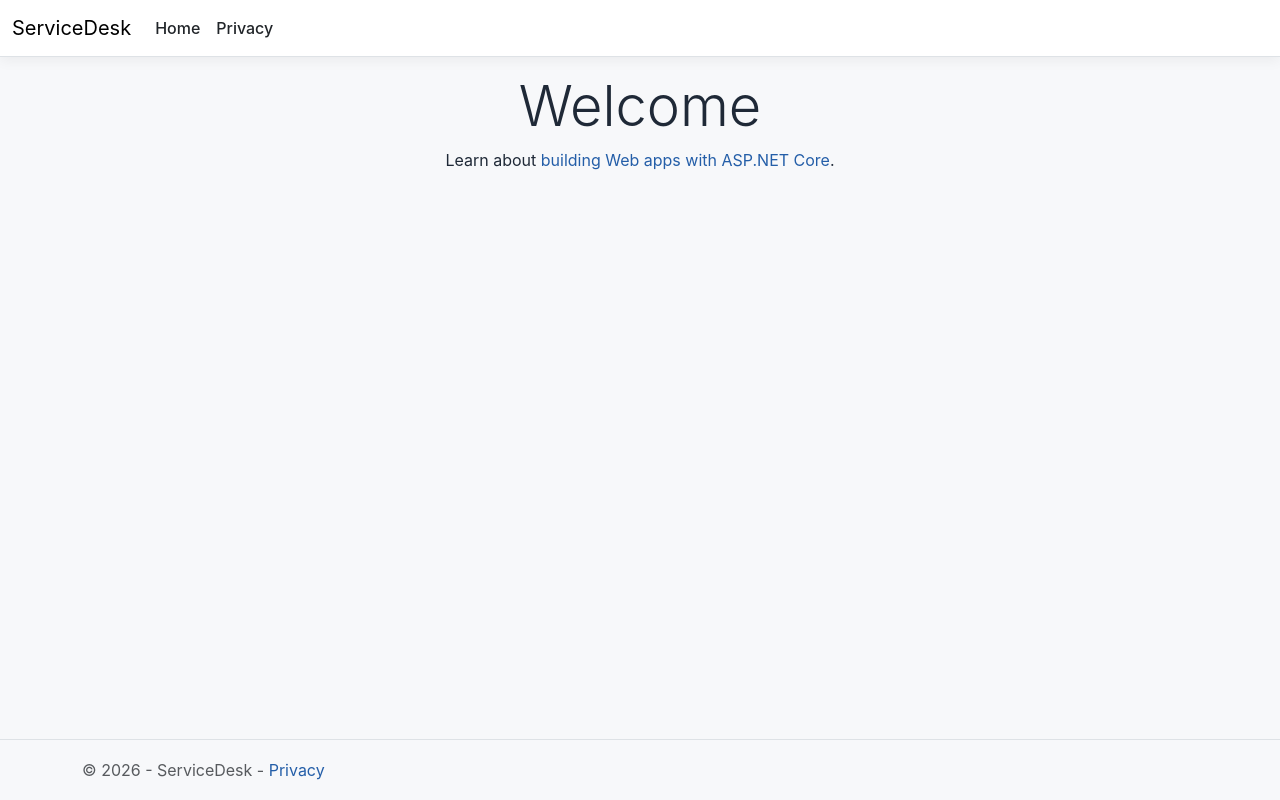
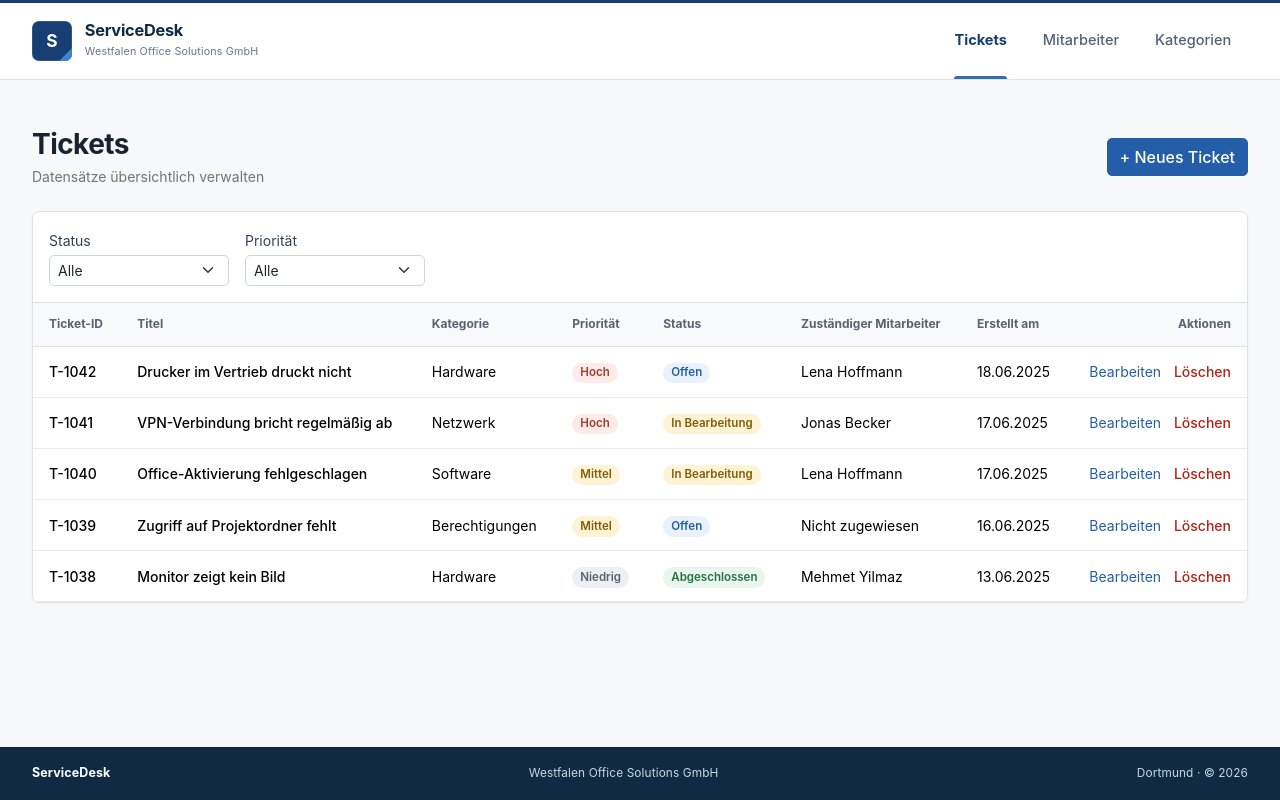
Before and after one commit to BITLC-dev-lab/ServiceDesk, an ASP.NET Core app: page / in a window 1280 px wide. Run offline with ASP.NET Core 8, Linux system fonts and the light colour scheme; style sheets or scripts are compiled from the project's sources.

Commit message:
feat:#40 add index ticket

```diff
--- a/ServiceDesk/Program.cs
+++ b/ServiceDesk/Program.cs
@@ -36,7 +36,7 @@ namespace ServiceDesk
             app.MapStaticAssets();
             app.MapControllerRoute(
                 name: "default",
-                pattern: "{controller=Home}/{action=Index}/{id?}")
+                pattern: "{controller=Tickets}/{action=Index}/{id?}")
                 .WithStaticAssets();
 
             app.Run();
--- a/ServiceDesk/Views/Shared/_Layout.cshtml
+++ b/ServiceDesk/Views/Shared/_Layout.cshtml
@@ -1,50 +1,69 @@
+@{
+  var currentController = ViewContext.RouteData.Values["controller"]?.ToString();
+}
 <!DOCTYPE html>
-<html lang="en">
+<html lang="de">
 <head>
-    <meta charset="utf-8" />
-    <meta name="viewport" content="width=device-width, initial-scale=1.0" />
-    <title>@ViewData["Title"] - ServiceDesk</title>
-    <script type="importmap"></script>
-    <link rel="stylesheet" href="~/lib/bootstrap/dist/css/bootstrap.min.css" />
-    <link rel="stylesheet" href="~/css/site.css" asp-append-version="true" />
-    <link rel="stylesheet" href="~/ServiceDesk.styles.css" asp-append-version="true" />
+  <meta charset="utf-8" />
+  <meta name="viewport" content="width=device-width, initial-scale=1" />
+  <title>@ViewData["Title"] | ServiceDesk</title>
+  <link
+    href="https://cdn.jsdelivr.net/npm/bootstrap@5.3.3/dist/css/bootstrap.min.css"
+    rel="stylesheet"
+  />
+  <link rel="stylesheet" href="~/css/site.css" asp-append-version="true" />
 </head>
 <body>
-    <header>
-        <nav class="navbar navbar-expand-sm navbar-toggleable-sm navbar-light bg-white border-bottom box-shadow mb-3">
-            <div class="container-fluid">
-                <a class="navbar-brand" asp-area="" asp-controller="Home" asp-action="Index">ServiceDesk</a>
-                <button class="navbar-toggler" type="button" data-bs-toggle="collapse" data-bs-target=".navbar-collapse" aria-controls="navbarSupportedContent"
-                        aria-expanded="false" aria-label="Toggle navigation">
-                    <span class="navbar-toggler-icon"></span>
-                </button>
-                <div class="navbar-collapse collapse d-sm-inline-flex justify-content-between">
-                    <ul class="navbar-nav flex-grow-1">
-                        <li class="nav-item">
-                            <a class="nav-link text-dark" asp-area="" asp-controller="Home" asp-action="Index">Home</a>
-                        </li>
-                        <li class="nav-item">
-                            <a class="nav-link text-dark" asp-area="" asp-controller="Home" asp-action="Privacy">Privacy</a>
-                        </li>
-                    </ul>
-                </div>
-            </div>
+  <div class="app-shell">
+    <header class="sd-header">
+      <div class="container-xl header-row">
+        <a class="brand" asp-controller="Tickets" asp-action="Index" aria-label="ServiceDesk Startseite">
+          <span class="brand-mark" aria-hidden="true">
+            <span class="brand-mark-letter">S</span>
+            <span class="brand-mark-accent"></span>
+          </span>
+          <span class="brand-copy">
+            <strong>ServiceDesk</strong>
+            <small>Westfalen Office Solutions GmbH</small>
+          </span>
+        </a>
+        <nav class="sd-nav" aria-label="Hauptnavigation">
+          <a
+            class="nav-link @(currentController == "Tickets" ? "active" : null)"
+            asp-controller="Tickets"
+            asp-action="Index"
+            aria-current="@(currentController == "Tickets" ? "page" : null)"
+          >Tickets</a>
+          <a
+            class="nav-link @(currentController == "Employees" ? "active" : null)"
+            asp-controller="Employees"
+            asp-action="Index"
+            aria-current="@(currentController == "Employees" ? "page" : null)"
+          >Mitarbeiter</a>
+          <a
+            class="nav-link @(currentController == "Categories" ? "active" : null)"
+            asp-controller="Categories"
+            asp-action="Index"
+            aria-current="@(currentController == "Categories" ? "page" : null)"
+          >Kategorien</a>
         </nav>
+      </div>
     </header>
-    <div class="container">
-        <main role="main" class="pb-3">
-            @RenderBody()
-        </main>
-    </div>
 
-    <footer class="border-top footer text-muted">
-        <div class="container">
-            &copy; 2026 - ServiceDesk - <a asp-area="" asp-controller="Home" asp-action="Privacy">Privacy</a>
-        </div>
+    <main class="container-xl py-4 py-md-5">
+      @RenderBody()
+    </main>
+
+    <footer class="sd-footer">
+      <div class="container-xl footer-row">
+        <strong>ServiceDesk</strong>
+        <span>Westfalen Office Solutions GmbH</span>
+        <span>Dortmund · © 2026</span>
+      </div>
     </footer>
-    <script src="~/lib/jquery/dist/jquery.min.js"></script>
-    <script src="~/lib/bootstrap/dist/js/bootstrap.bundle.min.js"></script>
-    <script src="~/js/site.js" asp-append-version="true"></script>
-    @await RenderSectionAsync("Scripts", required: false)
+  </div>
+
+  <script src="https://cdn.jsdelivr.net/npm/bootstrap@5.3.3/dist/js/bootstrap.bundle.min.js"></script>
+  @await RenderSectionAsync("Scripts", required: false)
 </body>
 </html>
--- /dev/null
+++ b/ServiceDesk/Views/Tickets/Index.cshtml
@@ -0,0 +1,204 @@
+@{
+  ViewData["Title"] = "Tickets";
+}
+
+<div class="d-flex flex-wrap align-items-center justify-content-between gap-3 mb-4">
+  <div>
+    <h1 class="h3 mb-1">Tickets</h1>
+    <p class="text-secondary small mb-0">Datensätze übersichtlich verwalten</p>
+  </div>
+  <a class="btn btn-primary" asp-controller="Tickets" asp-action="Create">+ Neues Ticket</a>
+</div>
+<div class="card sd-card">
+  <div class="card-body border-bottom">
+    <div class="row g-3 filter-row">
+      <div class="col-sm-6 col-md-auto">
+        <label for="status" class="form-label small mb-1">Status</label
+        ><select id="status" class="form-select form-select-sm">
+          <option>Alle</option>
+          <option>Offen</option>
+          <option>In Bearbeitung</option>
+          <option>Abgeschlossen</option>
+        </select>
+      </div>
+      <div class="col-sm-6 col-md-auto">
+        <label for="priority" class="form-label small mb-1">Priorität</label
+        ><select id="priority" class="form-select form-select-sm">
+          <option>Alle</option>
+          <option>Niedrig</option>
+          <option>Mittel</option>
+          <option>Hoch</option>
+        </select>
+      </div>
+    </div>
+  </div>
+  <div class="table-responsive">
+    <table class="table sd-table align-middle mb-0">
+      <thead>
+        <tr>
+          <th>Ticket-ID</th>
+          <th>Titel</th>
+          <th>Kategorie</th>
+          <th>Priorität</th>
+          <th>Status</th>
+          <th>Zuständiger Mitarbeiter</th>
+          <th>Erstellt am</th>
+          <th class="text-end">Aktionen</th>
+        </tr>
+      </thead>
+      <tbody>
+        <tr>
+          <td class="fw-medium text-nowrap">T-1042</td>
+          <td class="title-cell">Drucker im Vertrieb druckt nicht</td>
+          <td>Hardware</td>
+          <td><span class="sd-badge badge-hoch">Hoch</span></td>
+          <td><span class="sd-badge badge-offen">Offen</span></td>
+          <td>Lena Hoffmann</td>
+          <td class="text-nowrap">18.06.2025</td>
+          <td>
+            <div class="action-links justify-content-end">
+              <a asp-controller="Tickets" asp-action="Edit">Bearbeiten</a>
+              <button
+                data-bs-toggle="modal"
+                data-bs-target="#deleteModal"
+                data-label="T-1042"
+              >
+                Löschen
+              </button>
+            </div>
+          </td>
+        </tr>
+        <tr>
+          <td class="fw-medium text-nowrap">T-1041</td>
+          <td class="title-cell">VPN-Verbindung bricht regelmäßig ab</td>
+          <td>Netzwerk</td>
+          <td><span class="sd-badge badge-hoch">Hoch</span></td>
+          <td><span class="sd-badge badge-in-bearbeitung">In Bearbeitung</span></td>
+          <td>Jonas Becker</td>
+          <td class="text-nowrap">17.06.2025</td>
+          <td>
+            <div class="action-links justify-content-end">
+              <a asp-controller="Tickets" asp-action="Edit">Bearbeiten</a><button
+                data-bs-toggle="modal"
+                data-bs-target="#deleteModal"
+                data-label="T-1041"
+              >
+                Löschen
+              </button>
+            </div>
+          </td>
+        </tr>
+        <tr>
+          <td class="fw-medium text-nowrap">T-1040</td>
+          <td class="title-cell">Office-Aktivierung fehlgeschlagen</td>
+          <td>Software</td>
+          <td><span class="sd-badge badge-mittel">Mittel</span></td>
+          <td><span class="sd-badge badge-in-bearbeitung">In Bearbeitung</span></td>
+          <td>Lena Hoffmann</td>
+          <td class="text-nowrap">17.06.2025</td>
+          <td>
+            <div class="action-links justify-content-end">
+              <a asp-controller="Tickets" asp-action="Edit">Bearbeiten</a>
+              <button
+                data-bs-toggle="modal"
+                data-bs-target="#deleteModal"
+                data-label="T-1040"
+              >
+                Löschen
+              </button>
+            </div>
+          </td>
+        </tr>
+        <tr>
+          <td class="fw-medium text-nowrap">T-1039</td>
+          <td class="title-cell">Zugriff auf Projektordner fehlt</td>
+          <td>Berechtigungen</td>
+          <td><span class="sd-badge badge-mittel">Mittel</span></td>
+          <td><span class="sd-badge badge-offen">Offen</span></td>
+          <td>Nicht zugewiesen</td>
+          <td class="text-nowrap">16.06.2025</td>
+          <td>
+            <div class="action-links justify-content-end">
+              <a asp-controller="Tickets" asp-action="Edit">Bearbeiten</a>
+              <button
+                data-bs-toggle="modal"
+                data-bs-target="#deleteModal"
+                data-label="T-1039"
+              >
+                Löschen
+              </button>
+            </div>
+          </td>
+        </tr>
+        <tr>
+          <td class="fw-medium text-nowrap">T-1038</td>
+          <td class="title-cell">Monitor zeigt kein Bild</td>
+          <td>Hardware</td>
+          <td><span class="sd-badge badge-niedrig">Niedrig</span></td>
+          <td><span class="sd-badge badge-abgeschlossen">Abgeschlossen</span></td>
+          <td>Mehmet Yilmaz</td>
+          <td class="text-nowrap">13.06.2025</td>
+          <td>
+            <div class="action-links justify-content-end">
+              <a asp-controller="Tickets" asp-action="Edit">Bearbeiten</a>
+              <button
+                data-bs-toggle="modal"
+                data-bs-target="#deleteModal"
+                data-label="T-1038"
+              >
+                Löschen
+              </button>
+            </div>
+          </td>
+        </tr>
+      </tbody>
+    </table>
+  </div>
+</div>
+<div
+  class="modal fade"
+  id="deleteModal"
+  tabindex="-1"
+  aria-labelledby="deleteModalTitle"
+  aria-hidden="true"
+>
+  <div class="modal-dialog modal-dialog-centered">
+    <div class="modal-content">
+      <div class="modal-header">
+        <h2 class="modal-title fs-5" id="deleteModalTitle">Löschen bestätigen</h2>
+        <button
+          type="button"
+          class="btn-close"
+          data-bs-dismiss="modal"
+          aria-label="Schließen"
+        ></button>
+      </div>
+      <div class="modal-body">
+        <p class="mb-2">Möchten Sie diesen Eintrag wirklich löschen?</p>
+        <p class="small text-secondary mb-0" id="deleteLabel"></p>
+        <div class="alert alert-danger mt-3 mb-0 d-none" id="deleteError">
+          Dieser Eintrag kann nicht gelöscht werden, da er noch verwendet wird.
+        </div>
+      </div>
+      <div class="modal-footer">
+        <button type="button" class="btn btn-outline-secondary" data-bs-dismiss="modal">
+          Abbrechen</button
+        ><button type="button" class="btn btn-danger" id="confirmDelete">Löschen</button>
+      </div>
+    </div>
+  </div>
+</div>
+
+
+@section Scripts {
+  <script>
+    document.getElementById("deleteModal").addEventListener("show.bs.modal", function (event) {
+      const trigger = event.relatedTarget;
+      const blocked = trigger.dataset.blocked === "true";
+      document.getElementById("deleteLabel").textContent = trigger.dataset.label;
+      document.getElementById("deleteError").classList.toggle("d-none", !blocked);
+      document.getElementById("confirmDelete").disabled = blocked;
+    });
+
+  </script>
+}
--- a/ServiceDesk/wwwroot/css/site.css
+++ b/ServiceDesk/wwwroot/css/site.css
@@ -32,39 +32,64 @@ a {
 
 .sd-header {
     background: #fff;
-    border-bottom: 1px solid var(--sd-border);
+    border-top: 3px solid #173f73;
+    border-bottom: 1px solid #dce3eb;
 }
 
 .header-row {
-    min-height: 70px;
+    min-height: 76px;
     display: flex;
     align-items: center;
     justify-content: space-between;
-    gap: 2rem;
+    gap: 2.5rem;
 }
 
 .brand {
     display: inline-flex;
     align-items: center;
-    gap: 0.7rem;
-    color: #182230;
+    gap: 0.8rem;
+    color: #102a43;
     min-width: max-content;
 }
 
     .brand:hover {
-        color: #182230;
+        color: #102a43;
         text-decoration: none;
     }
 
 .brand-mark {
-    width: 34px;
-    height: 34px;
-    display: grid;
+    position: relative;
+    width: 40px;
+    height: 40px;
+    display: inline-grid;
     place-items: center;
-    border-radius: 6px;
-    background: var(--sd-blue);
+    overflow: hidden;
+    border-radius: 7px;
+    background: #173f73;
     color: white;
-    font-weight: 700;
+    box-shadow: inset 0 0 0 1px rgba(255, 255, 255, 0.12);
+}
+
+.brand-mark-letter {
+    position: relative;
+    z-index: 1;
+    font-size: 1.08rem;
+    font-weight: 750;
+    line-height: 1;
+}
+
+.brand-mark-accent {
+    position: absolute;
+    right: 0;
+    bottom: 0;
+    width: 13px;
+    height: 13px;
+    background: #3f83cc;
+    clip-path: polygon(100% 0, 100% 100%, 0 100%);
+}
+
+.brand-copy {
+    display: block;
 }
 
 .brand strong,
@@ -73,46 +98,54 @@ a {
 }
 
 .brand strong {
-    line-height: 1.15;
+    font-size: 1.02rem;
+    line-height: 1.1;
+    letter-spacing: -0.015em;
 }
 
 .brand small {
-    color: #6b7280;
-    font-size: 0.68rem;
-    margin-top: 0.16rem;
+    color: #66758a;
+    font-size: 0.67rem;
+    letter-spacing: 0.015em;
+    margin-top: 0.22rem;
 }
 
-nav {
+.sd-nav {
     display: flex;
     align-self: stretch;
+    align-items: stretch;
+    gap: 0.15rem;
 }
 
-    nav .nav-link {
+    .sd-nav .nav-link {
         position: relative;
         display: flex;
         align-items: center;
-        color: #596273;
-        font-weight: 500;
-        padding: 0 1rem;
+        color: #536277;
+        font-size: 0.91rem;
+        font-weight: 550;
+        padding: 0 1.05rem;
     }
 
-        nav .nav-link:hover {
-            color: var(--sd-blue);
+        .sd-nav .nav-link:hover {
+            color: #173f73;
             text-decoration: none;
         }
 
-        nav .nav-link.active {
-            color: var(--sd-blue);
+        .sd-nav .nav-link.active {
+            color: #173f73;
+            font-weight: 650;
         }
 
-            nav .nav-link.active::after {
+            .sd-nav .nav-link.active::after {
                 content: "";
                 position: absolute;
-                left: 1rem;
-                right: 1rem;
+                left: 1.05rem;
+                right: 1.05rem;
                 bottom: 0;
-                height: 2px;
-                background: var(--sd-blue);
+                height: 3px;
+                border-radius: 3px 3px 0 0;
+                background: #2f6fab;
             }
 
 main {
@@ -283,11 +316,26 @@ main {
 }
 
 .sd-footer {
-    padding: 1.25rem 0;
-    background: #fff;
-    border-top: 1px solid var(--sd-border);
-    color: #727b89;
-    font-size: 0.75rem;
+    padding: 1.05rem 0;
+    background: #102a43;
+    border-top: 1px solid #0d2338;
+    color: #cbd6e2;
+    font-size: 0.74rem;
+    letter-spacing: 0.01em;
+}
+
+.footer-row {
+    display: flex;
+    flex-wrap: wrap;
+    align-items: center;
+    justify-content: space-between;
+    gap: 0.5rem 1.5rem;
+}
+
+.sd-footer strong {
+    color: #fff;
+    font-size: 0.78rem;
+    font-weight: 650;
 }
 
 @media (max-width: 700px) {
@@ -297,19 +345,19 @@ main {
         padding-top: 0.85rem;
     }
 
-    nav {
+    .sd-nav {
         height: 48px;
         margin: 0.45rem -0.6rem 0;
         overflow-x: auto;
     }
 
-        nav .nav-link {
+        .sd-nav .nav-link {
             padding: 0 0.6rem;
             flex: 1;
             justify-content: center;
         }
 
-            nav .nav-link.active::after {
+            .sd-nav .nav-link.active::after {
                 left: 0.6rem;
                 right: 0.6rem;
             }
@@ -323,4 +371,9 @@ main {
         padding-left: 0.75rem;
         padding-right: 0.75rem;
     }
+
+    .footer-row {
+        justify-content: center;
+        text-align: center;
+    }
 }
```
Also changed, not shown: ServiceDesk/ServiceDesk.csproj.
